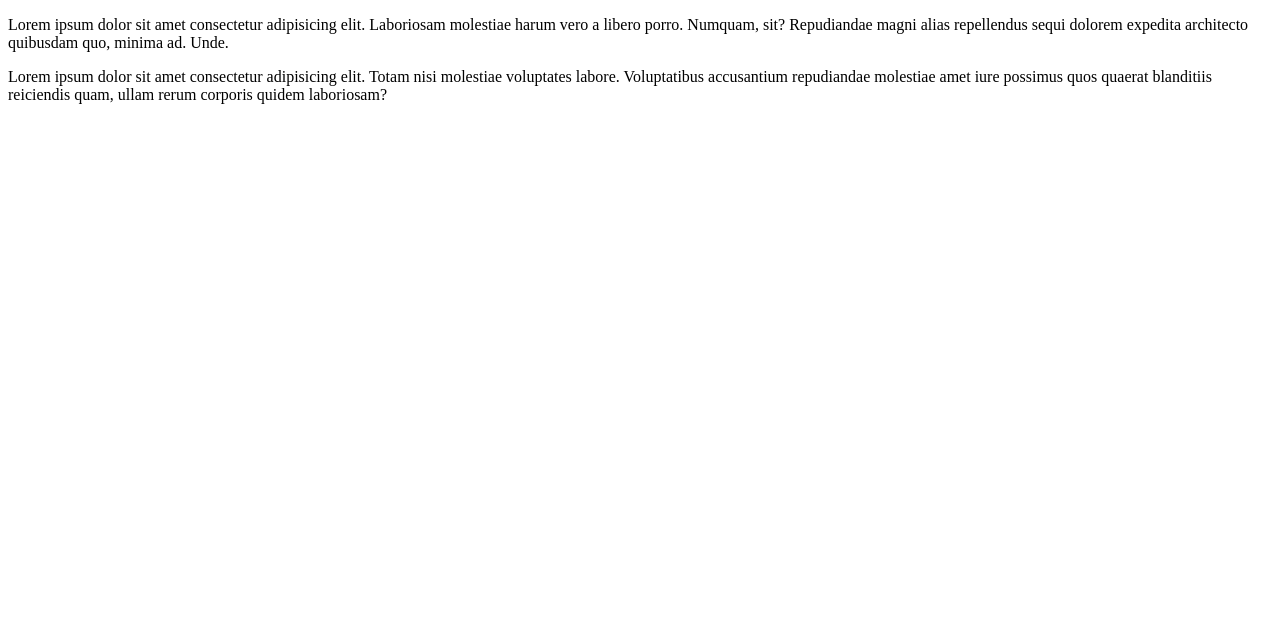
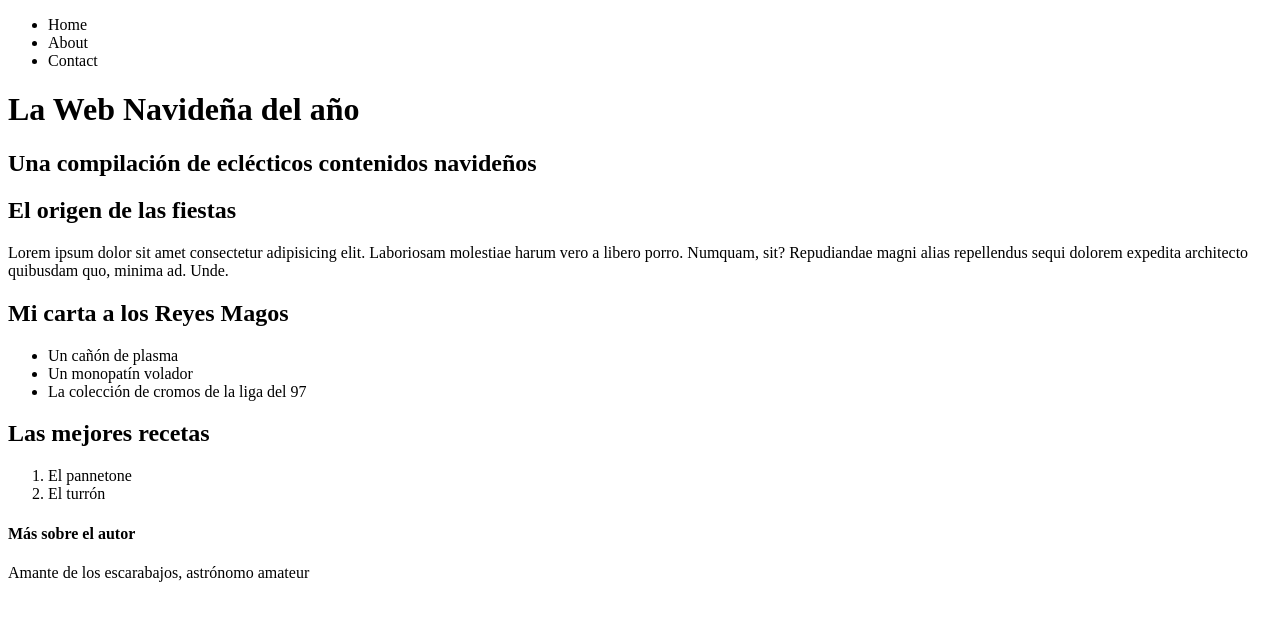
Before and after one commit to ZManak/webNavidena, a plain HTML site: page index.html in a window 1280 px wide. Drawn offline with Linux system fonts and the light colour scheme.

Commit message:
Creado el contenido del index

```diff
--- a/index.html
+++ b/index.html
@@ -1,5 +1,5 @@
 <!DOCTYPE html>
-<html lang="en">
+<html lang="es">
 <head>
     <meta charset="UTF-8">
     <meta http-equiv="X-UA-Compatible" content="IE=edge">
@@ -7,8 +7,38 @@
     <title>Web Navideña</title>
 </head>
 <body>
-    <p>Lorem ipsum dolor sit amet consectetur adipisicing elit. Laboriosam molestiae harum vero a libero porro. Numquam, sit? Repudiandae magni alias repellendus sequi dolorem expedita architecto quibusdam quo, minima ad. Unde.</p>
+    <header>
+      <nav> <!--ul>(li>a)*3-->
+          <ul>
+            <li><a href="https://google.com"></a>Home</li>
+            <li><a href="#footer"></a>About</li>
+            <li><a href=""></a>Contact</li>
+          </ul>
+      </nav>
+      <h1>La Web Navideña del año</h1>
+      <h2>Una compilación de eclécticos contenidos navideños</h2>
+    </header>
 
-    <p>Lorem ipsum dolor sit amet consectetur adipisicing elit. Totam nisi molestiae voluptates labore. Voluptatibus accusantium repudiandae molestiae amet iure possimus quos quaerat blanditiis reiciendis quam, ullam rerum corporis quidem laboriosam?</p>
+    <main>
+    <h2>El origen de las fiestas</h2>
+      <p>Lorem ipsum dolor sit amet consectetur adipisicing elit. Laboriosam molestiae harum vero a libero porro. Numquam, sit? Repudiandae magni alias repellendus sequi dolorem expedita architecto quibusdam quo, minima ad. Unde.</p>
+
+    <h2>Mi carta a los Reyes Magos</h2>
+      <ul>
+        <li>Un cañón de plasma</li>
+        <li>Un monopatín volador</li>
+        <li>La colección de cromos de la liga del 97</li>
+      </ul>
+    <h2>Las mejores recetas</h2>
+      <ol>
+        <li>El pannetone</li>
+        <li>El turrón</li>
+      </ol>
+    </main>
+
+    <footer>
+        <h4>Más sobre el autor</h4>
+        <p>Amante de los escarabajos, astrónomo amateur</p>
+    </footer>
 </body>
 </html>
```
